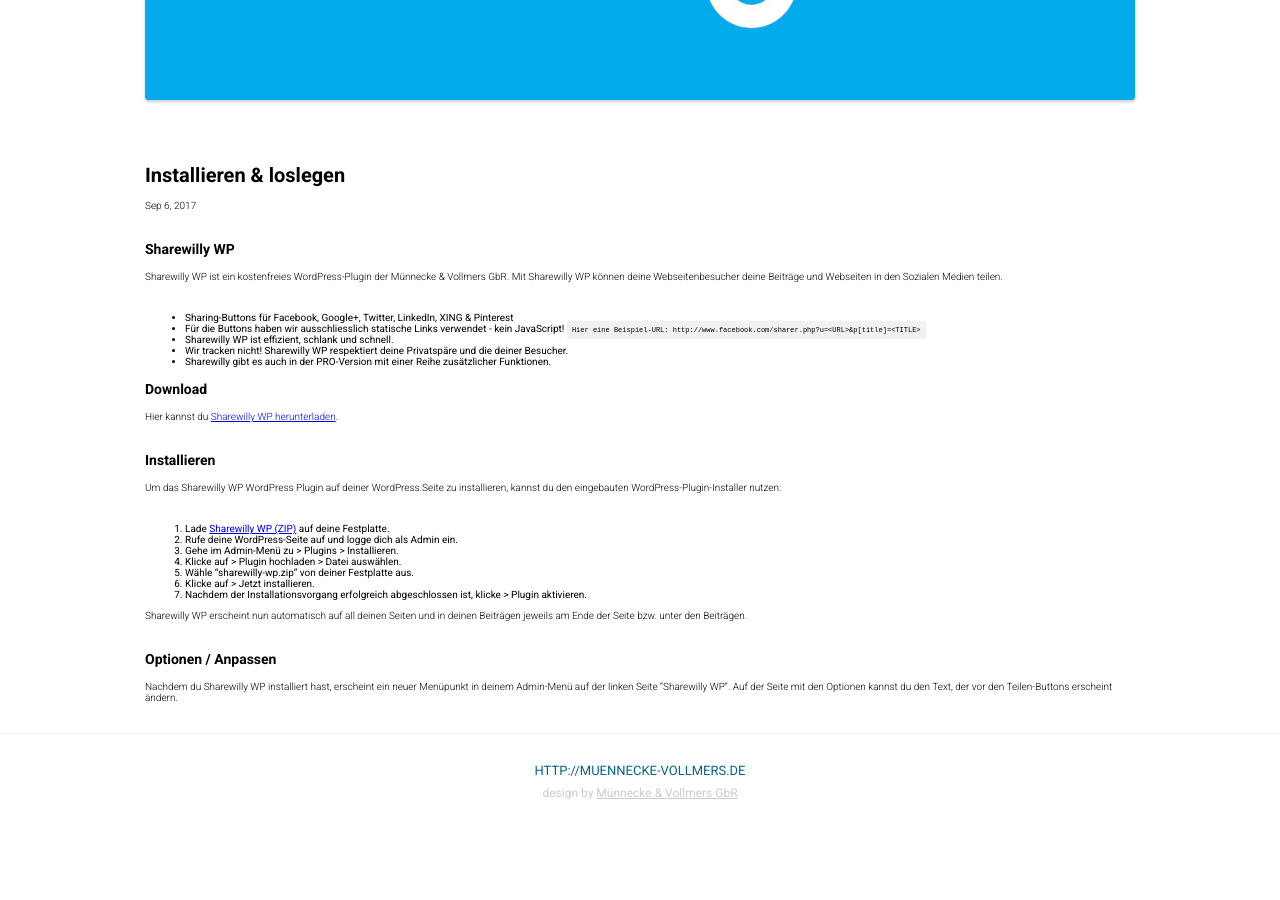
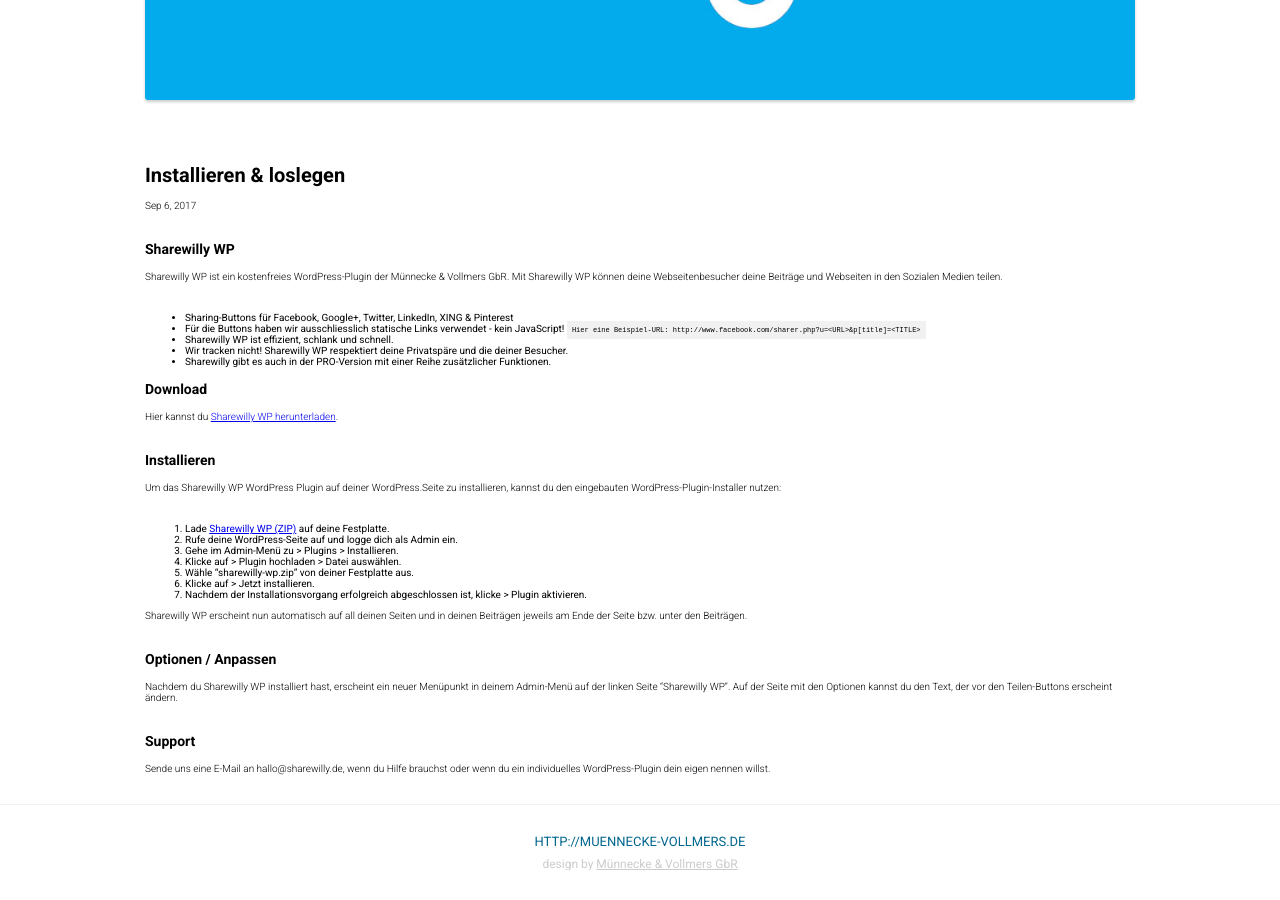
Before and after one commit to sharewilly/sharewilly, a Jekyll site: the page built from _posts/2017-09-06-getting-started.md, in a window 1280 px wide and 900 px high, scrolled down 868 px. Built offline with Jekyll 4.4.1, drawn with Linux system fonts in a browser that asks for light colours; before the commit the page ends 1697 px from its top, so only the background shows below that.

Commit message:
Update 2017-09-06-getting-started.md

```diff
--- a/_posts/2017-09-06-getting-started.md
+++ b/_posts/2017-09-06-getting-started.md
@@ -34,3 +34,7 @@ Sharewilly WP erscheint nun automatisch auf all deinen Seiten und in deinen Beit
 ### Optionen / Anpassen
 
 Nachdem du Sharewilly WP installiert hast, erscheint ein neuer Menüpunkt in deinem Admin-Menü auf der linken Seite "Sharewilly WP". Auf der Seite mit den Optionen kannst du den Text, der vor den Teilen-Buttons erscheint ändern.
+
+### Support
+
+Sende uns eine E-Mail an hallo@sharewilly.de, wenn du Hilfe brauchst oder wenn du ein individuelles WordPress-Plugin dein eigen nennen willst.
```
